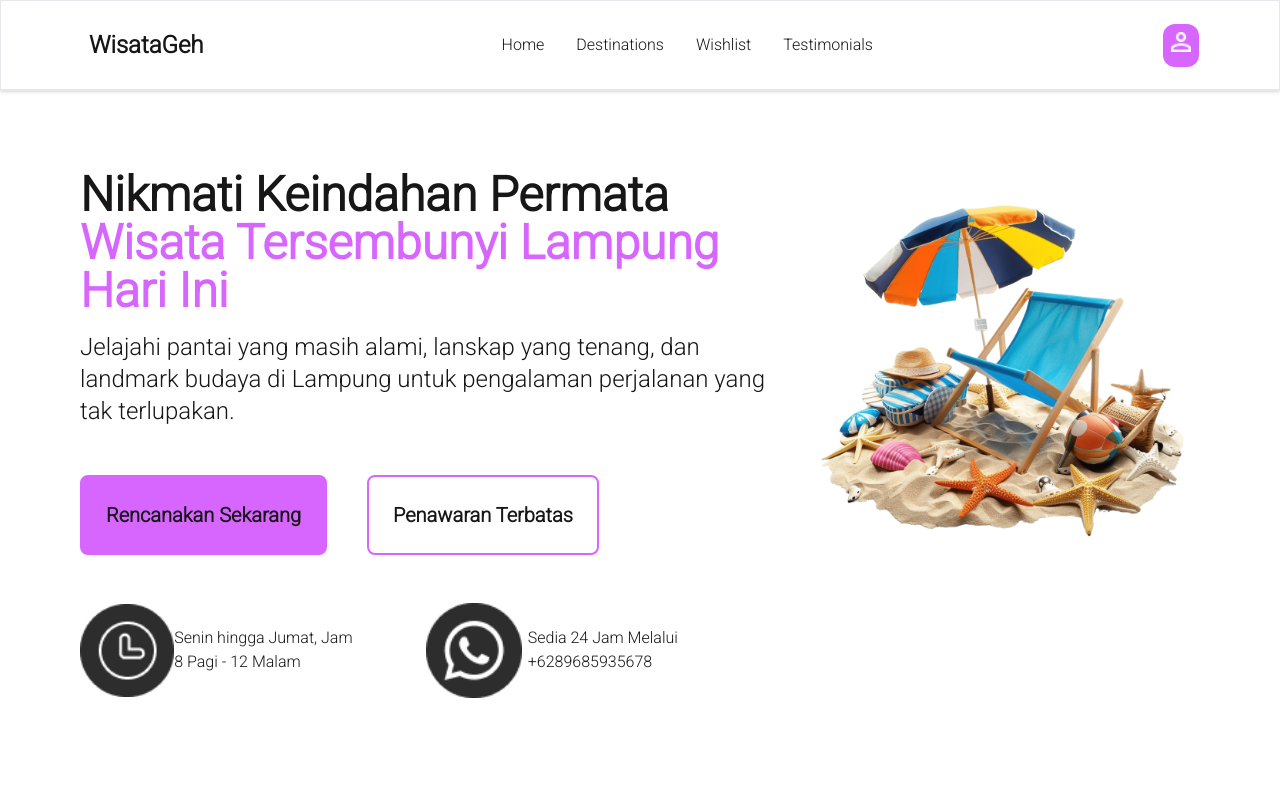
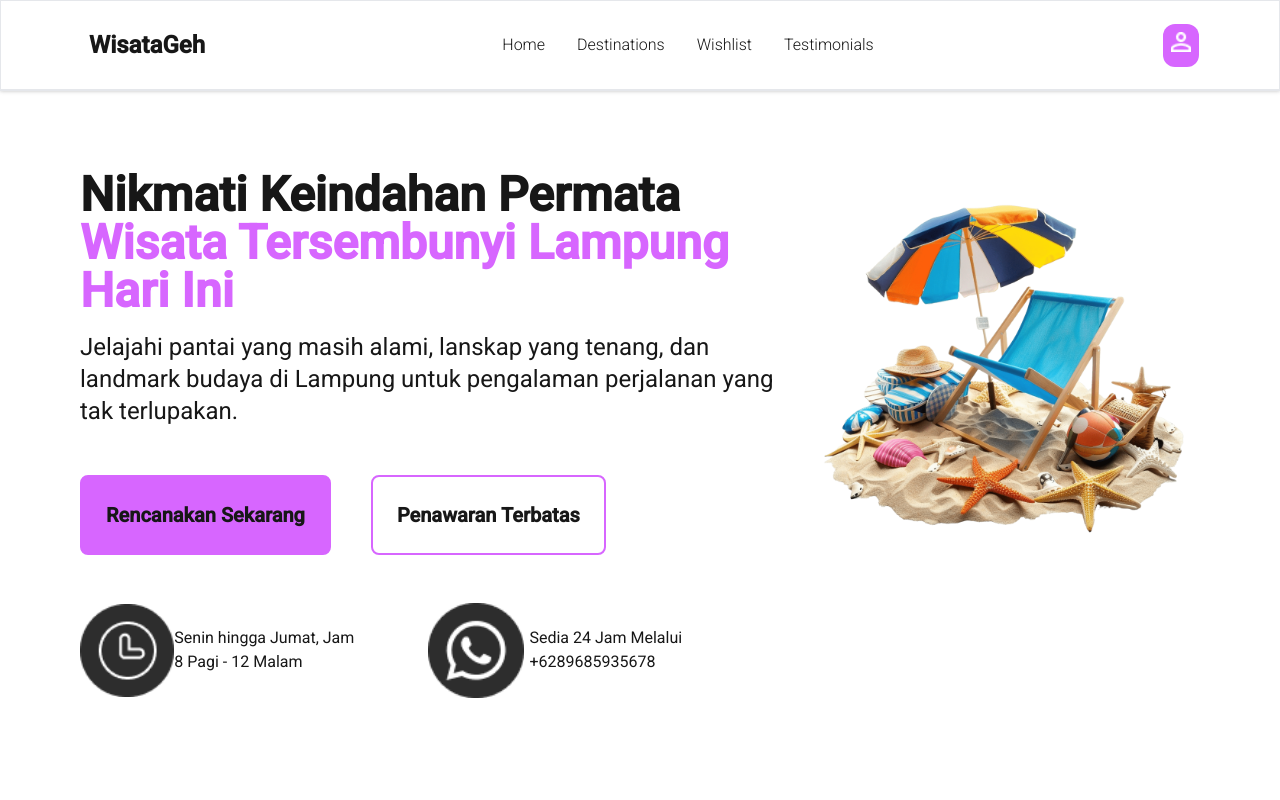
Before and after one commit to RakaAgiSaputra/PW2-22B-ONDEMANDE, a Next.js app in the folder Program/wisatageh-app/: page / in a window 1280 px wide. Shown: the top 800 px of the page. Built offline with nearby package versions, Linux system fonts and the light colour scheme.

Commit message:
raka : update layout

```diff
--- a/Program/wisatageh-app/app/layout.tsx
+++ b/Program/wisatageh-app/app/layout.tsx
@@ -3,7 +3,7 @@ import { Roboto } from "next/font/google";
 import Navbar from "@/components/halaman_utama/Navbar";
 import "./globals.css";
 
-const roboto = Roboto({ subsets: ["latin"], weight: ["300"] });
+const roboto = Roboto({ subsets: ["latin"], weight: ["300","400","500"] });
 
 export const metadata: Metadata = {
   title: "WisataGeh",
```
